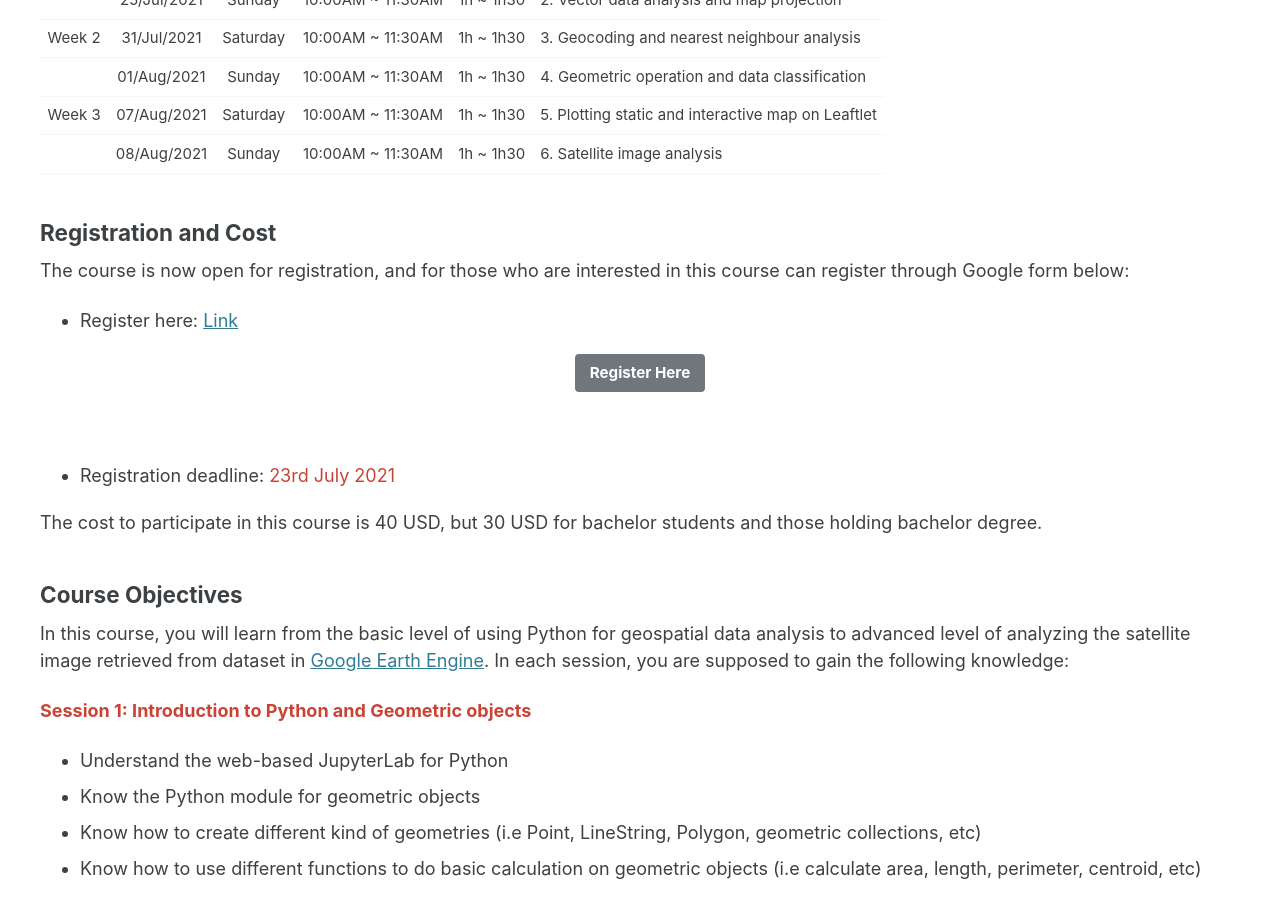
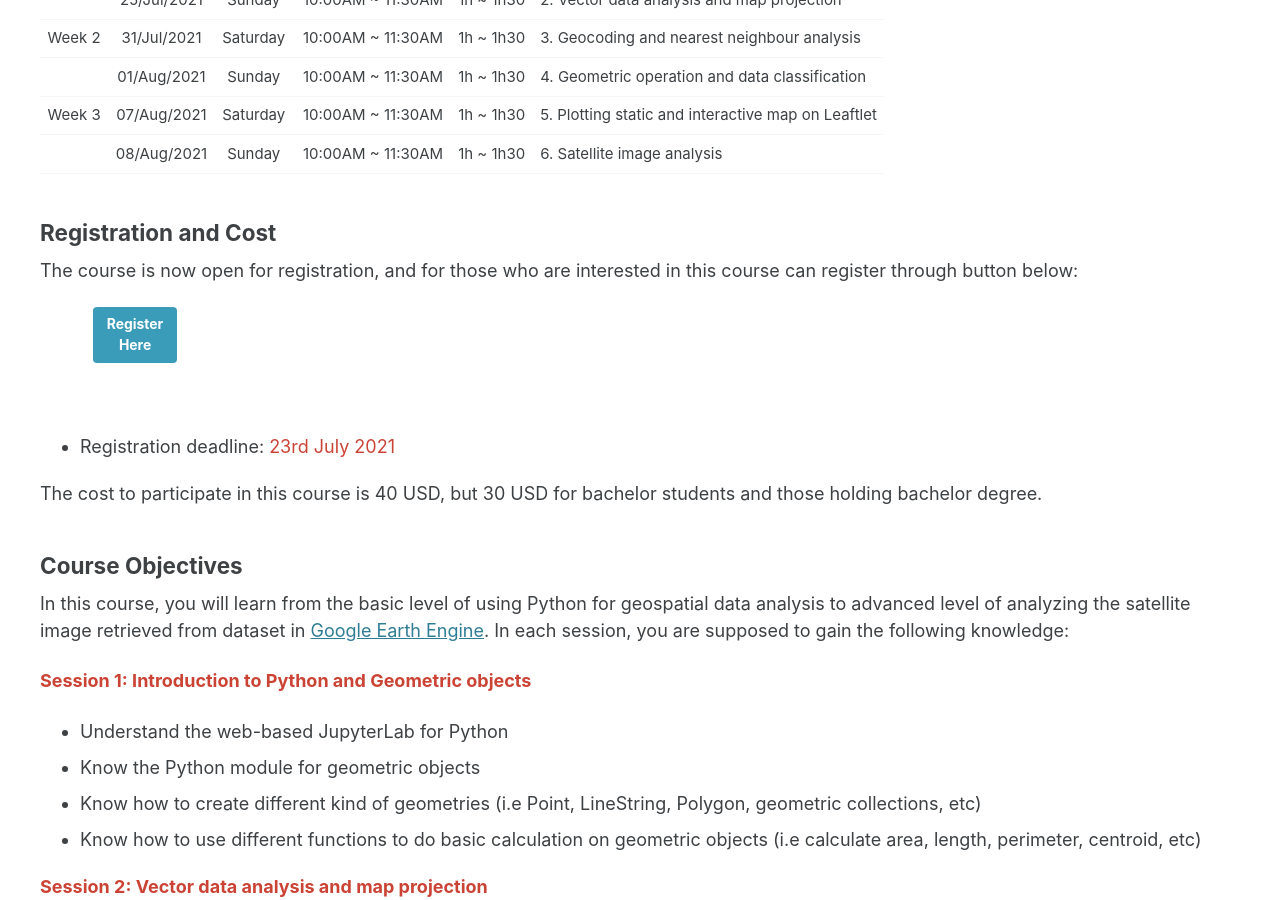
Before and after one commit to GeoSpatialyst/homepage, a Jekyll site: the page built from _pages/course.md, in a window 1280 px wide and 900 px high, scrolled down 1467 px. Built offline with Jekyll 4.4.1, drawn with Linux system fonts in a browser that asks for light colours; cached includes are drawn as plain includes.

Commit message:
Update course.md

```diff
--- a/_pages/course.md
+++ b/_pages/course.md
@@ -46,10 +46,9 @@ In this course, we will use [JupyterLab](https://jupyterlab.readthedocs.io/en/st
 
 ### Registration and Cost
 {: style="text-align: left;"}
-The course is now open for registration, and for those who are interested in this course can register through Google form below:
+The course is now open for registration, and for those who are interested in this course can register through button below:
 {: style="text-align: left;"}
-* Register here: [Link](https://forms.gle/tvYPyhrPKpGGrLc56)
-{% include feature_row id="feature_row1" type="center" %}
+{% include feature_row id="feature_row1" type="left" %}
 * Registration deadline: <span style="color:#CB4335">23rd July 2021</span>
 {: style="text-align: left;"}
 
```
Also changed, not shown: other parts of _pages/course.md (+1 -1 lines).
